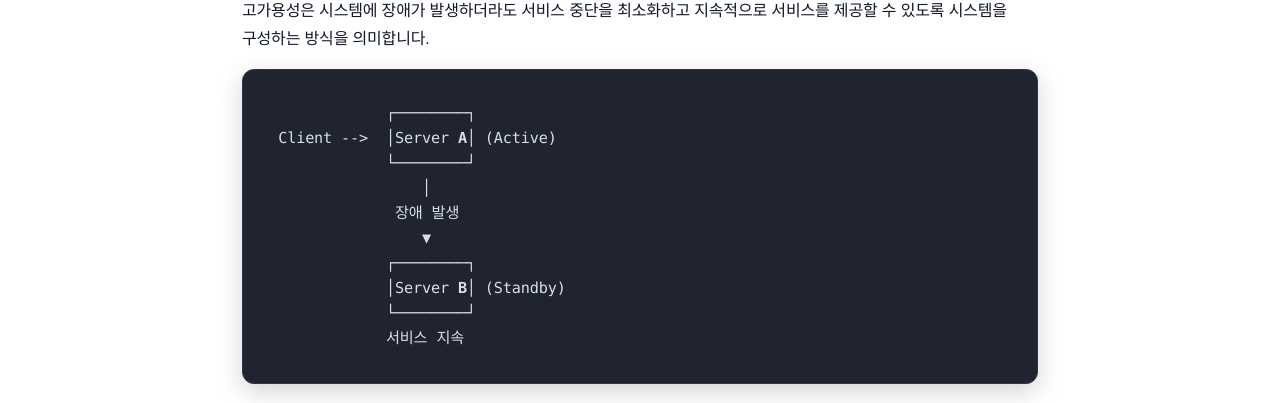
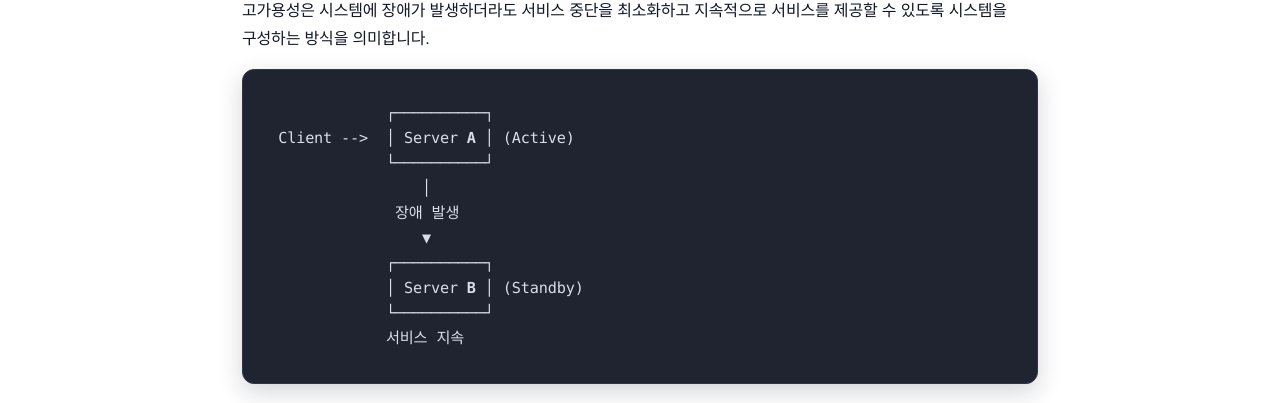
Before and after one commit to sanghoon-lee/sanghoon-lee.github.io, a Jekyll site: the page built from _posts/2026-06-26-vault-ha.md, in a window 1280 px wide. Shown: the part 727-1130 px from the top of the page. Built offline with Jekyll 4.4.1, drawn with Linux system fonts in a browser that asks for light colours; nearby versions of some CDN libraries; comment, search, counter and statistics services are not loaded.

Commit message:
scss 파일 수정

````diff
--- a/_posts/2026-06-26-vault-ha.md
+++ b/_posts/2026-06-26-vault-ha.md
@@ -21,15 +21,15 @@ Vault는 데이터베이스 계정 정보, API Key, 인증서와 같은 시크
 고가용성은 시스템에 장애가 발생하더라도 서비스 중단을 최소화하고 지속적으로 서비스를 제공할 수 있도록 시스템을 구성하는 방식을 의미합니다.
 
 ```md
-            ┌────────┐
-Client -->  │Server A│ (Active)
-            └────────┘
+            ┌──────────┐
+Client -->  │ Server A │ (Active)
+            └──────────┘
                 │
              장애 발생
                 ▼
-            ┌────────┐
-            │Server B│ (Standby)
-            └────────┘
+            ┌──────────┐
+            │ Server B │ (Standby)
+            └──────────┘
             서비스 지속
 ```
 
--- a/assets/main.scss
+++ b/assets/main.scss
@@ -143,6 +143,11 @@ pre {
   border-radius: 12px;
   padding: 16px 20px;
   overflow-x: auto;
+
+  white-space: pre;
+  word-break: normal;
+  overflow-wrap: normal;
+
   line-height: 1.65;
   font-size: 0.95rem;
   box-shadow: 0 8px 24px rgba(15, 23, 42, 0.18);
@@ -152,8 +157,14 @@ pre {
 pre code {
   background: transparent !important;
   color: inherit !important;
-  font-family: "JetBrains Mono", "Fira Code", "Consolas", monospace;
-  //font-family: ui-monospace, SFMono-Regular, Menlo, Monaco, Consolas, "Liberation Mono", "Courier New", monospace;
+  /* font-family: "JetBrains Mono", "Fira Code", "Consolas", monospace; */
+  font-family: "Consolas", "Courier New", monospace;
+  /* font-family: ui-monospace, SFMono-Regular, Menlo, Monaco, Consolas, "Liberation Mono", "Courier New", monospace;*/
+
+  white-space: pre;
+  word-break: normal;
+  overflow-wrap: normal;
+
   font-variant-ligatures: none;
 }
 
````
